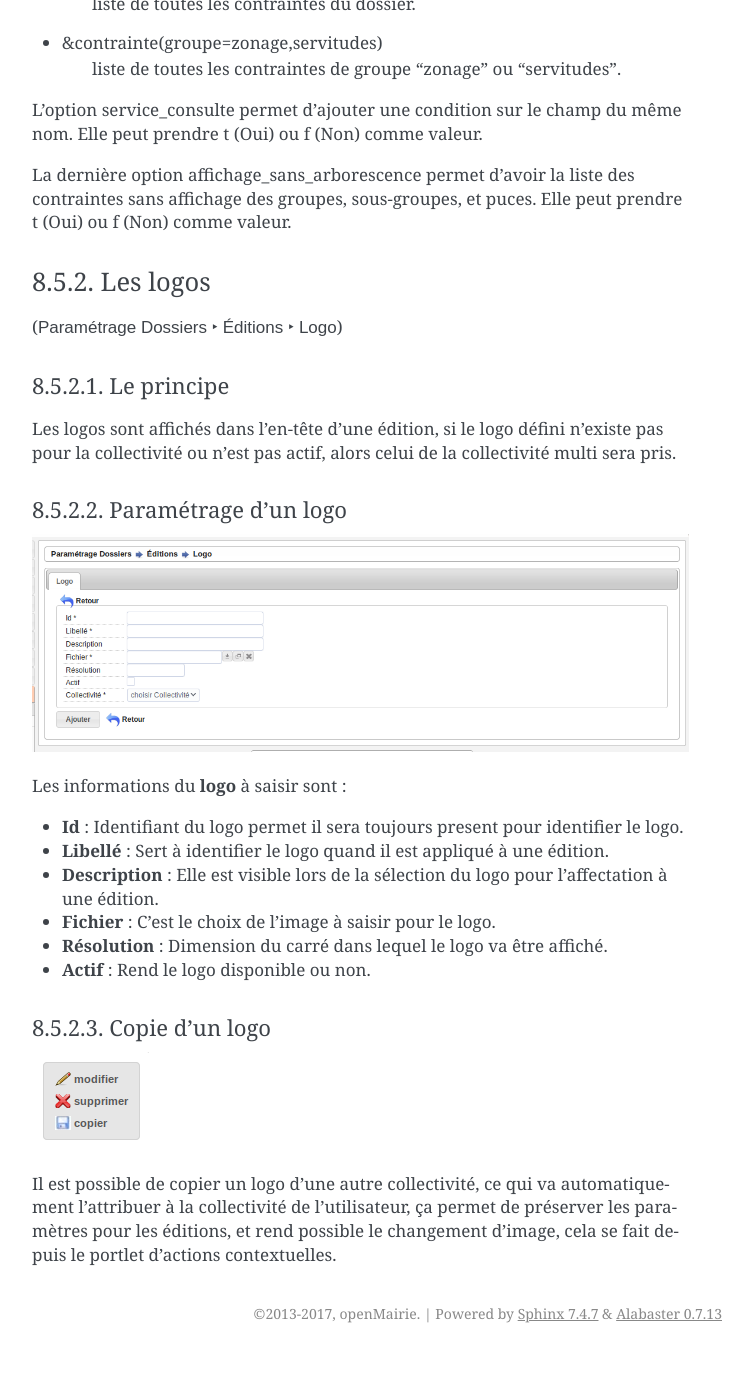
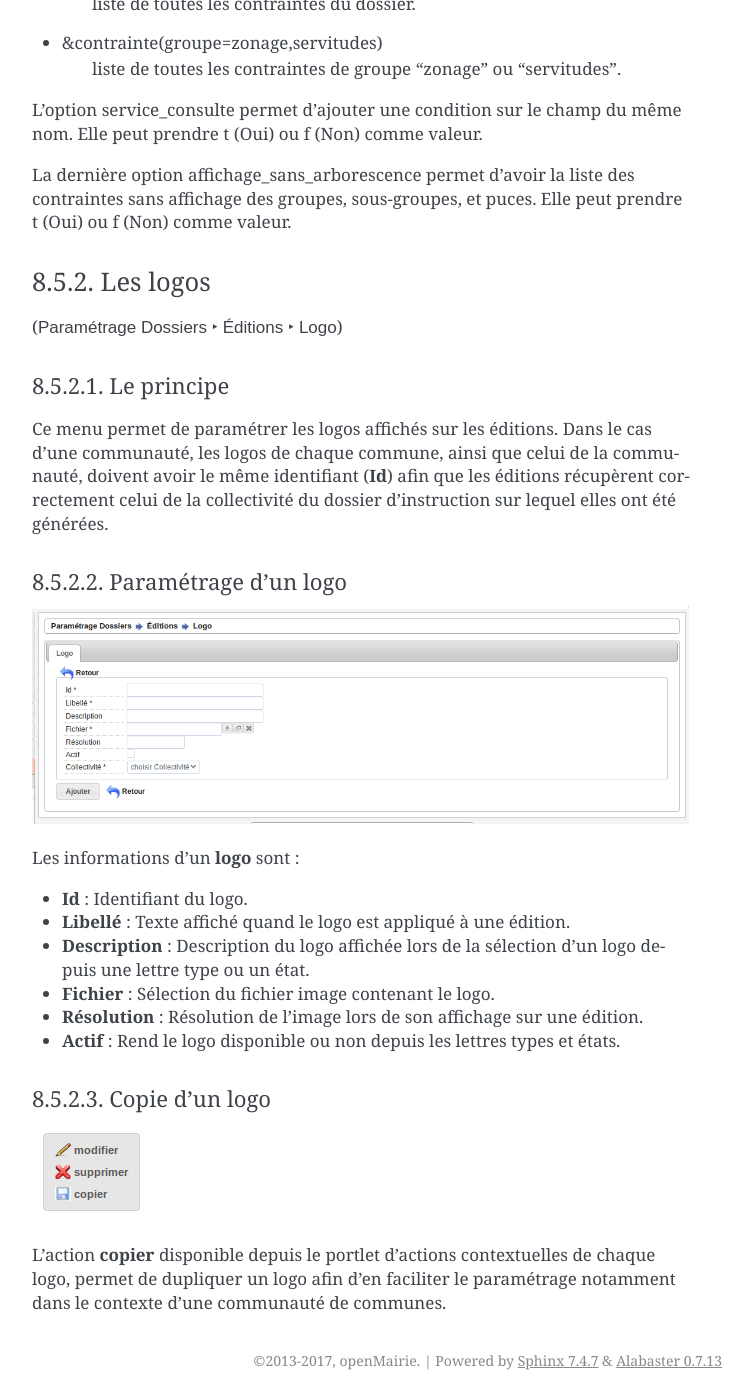
Before and after one commit to mpavaux/openads-documentation, a Sphinx documentation site: the page built from source/manuel_utilisateur/parametrage_dossier.rst, in a window 1280 px wide and 1400 px high, scrolled down 32341 px. Shown: the whole window, without its empty margins (388-1141 px from the left). Built offline with Sphinx 7.4.7, drawn with Linux system fonts in a browser that asks for light colours; before the commit the page ends 33694 px from its top, so only the background shows below that.

Commit message:
Correction de la description des logos

```diff
--- a/source/manuel_utilisateur/parametrage_dossier.rst
+++ b/source/manuel_utilisateur/parametrage_dossier.rst
@@ -1232,24 +1232,22 @@
 Le principe
 ===========
 
-Les logos sont affichés dans l'en-tête d'une édition,
-si le logo défini n'existe pas pour la collectivité ou n'est pas actif,
-alors celui de la collectivité multi sera pris.
-
+Ce menu permet de paramétrer les logos affichés sur les éditions.
+Dans le cas d'une communauté, les logos de chaque commune, ainsi que celui de la communauté, doivent avoir le même identifiant (**Id**) afin que les éditions récupèrent correctement celui de la collectivité du dossier d'instruction sur lequel elles ont été générées.
 
 Paramétrage d'un logo
 =====================
 
 .. image:: parametrage_edition_logo.png
 
-Les informations du **logo** à saisir sont :
+Les informations d'un **logo** sont :
 
-* **Id** : Identifiant du logo permet il sera toujours present pour identifier le logo.
-* **Libellé** : Sert à identifier le logo quand il est appliqué à une édition.
-* **Description** : Elle est visible lors de la sélection du logo pour l'affectation à une édition.
-* **Fichier** : C'est le choix de l'image à saisir pour le logo.
-* **Résolution** : Dimension du carré dans lequel le logo va être affiché.
-* **Actif** : Rend le logo disponible ou non.
+* **Id** : Identifiant du logo.
+* **Libellé** : Texte affiché quand le logo est appliqué à une édition.
+* **Description** : Description du logo affichée lors de la sélection d'un logo depuis une lettre type ou un état.
+* **Fichier** : Sélection du fichier image contenant le logo.
+* **Résolution** : Résolution de l'image lors de son affichage sur une édition.
+* **Actif** : Rend le logo disponible ou non depuis les lettres types et états.
 
 
 Copie d'un logo
@@ -1257,7 +1255,4 @@
 
 .. image:: parametrage_edition_logo_portlet.png
 
-Il est possible de copier un logo d'une autre collectivité, ce qui va
-automatiquement l'attribuer à la collectivité de l'utilisateur,
-ça permet de préserver les paramètres pour les éditions, et rend possible le
-changement d'image, cela se fait depuis le portlet d'actions contextuelles.
+L'action **copier** disponible depuis le portlet d'actions contextuelles de chaque logo, permet de dupliquer un logo afin d'en faciliter le paramétrage notamment dans le contexte d'une communauté de communes.
```
